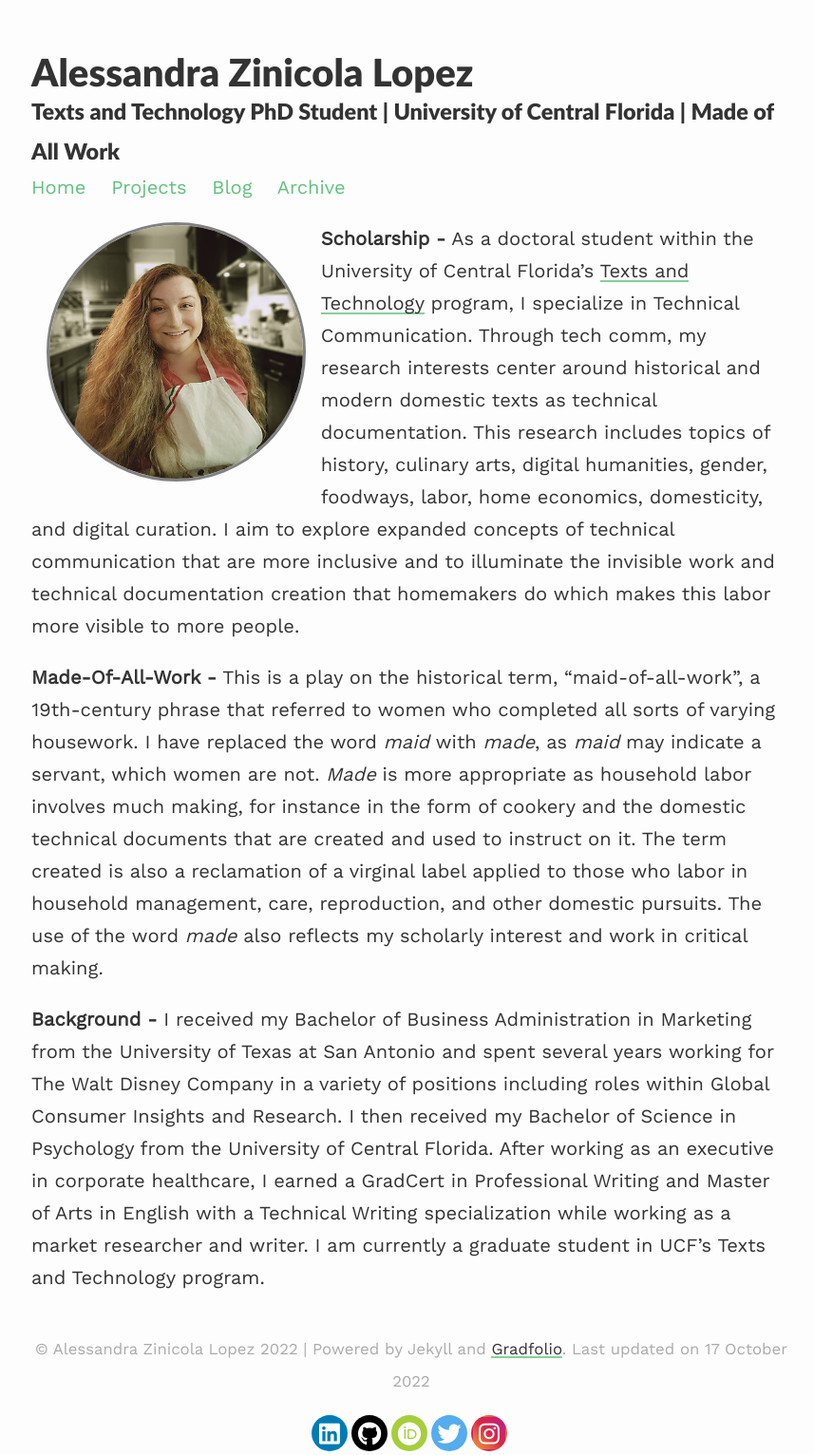
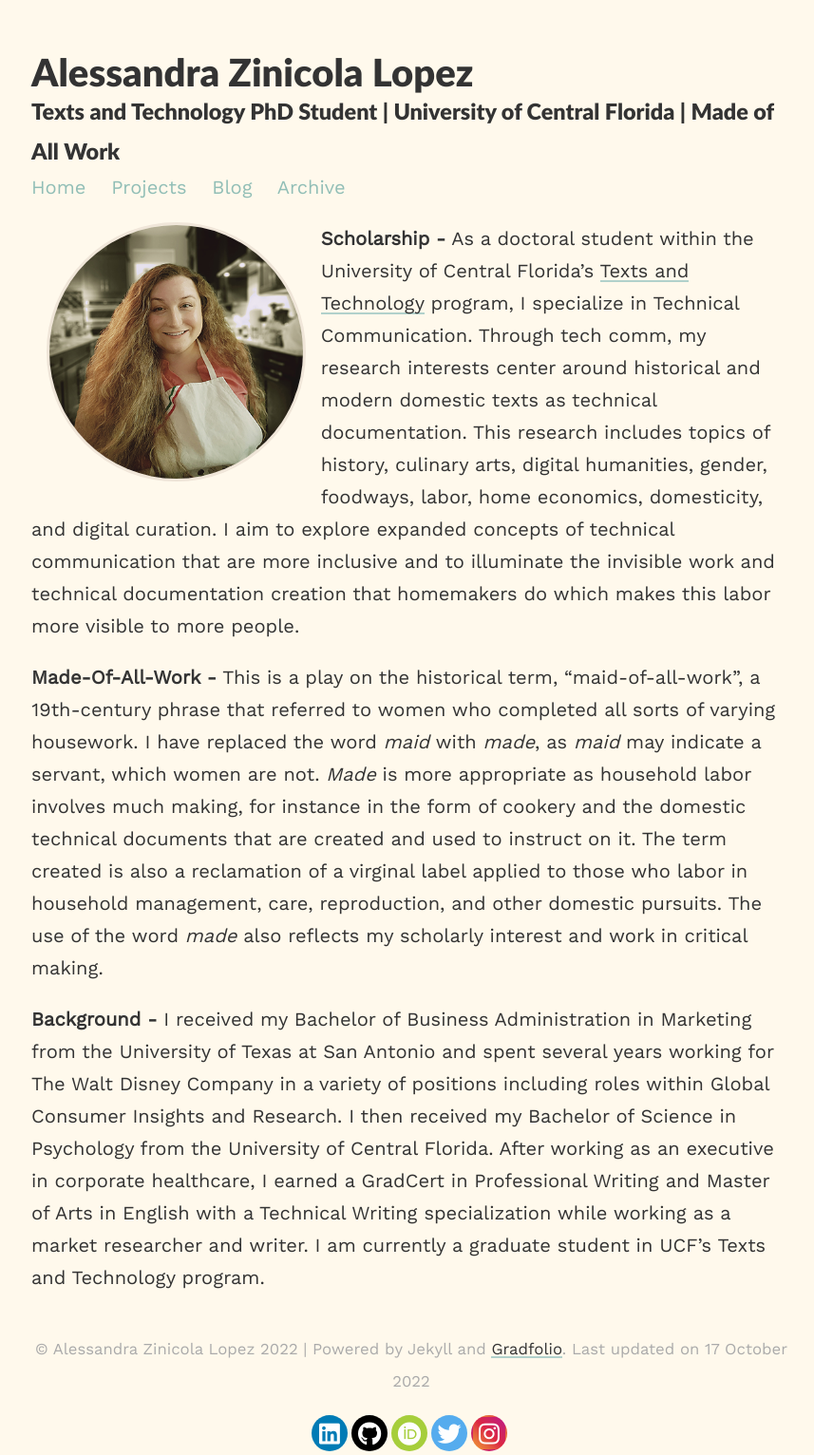
Before and after one commit to AnonyZin/AZLScholarlyWorkGradfolio, a Jekyll site: the page built from index.md, in a window 1280 px wide. Shown: the whole page at 95% size, without its empty margins (207-1064 px from the left). Built offline with Jekyll 4.4.1, drawn with Linux system fonts in a browser that asks for light colours; nearby versions of some CDN libraries.

Commit message:
color changes

```diff
--- a/assets/css/_sass/variables.scss
+++ b/assets/css/_sass/variables.scss
@@ -5,14 +5,14 @@ $small-font-size:  $base-font-size * 0.875;
 $base-line-height: 1.7;
 
 $spacing-unit:     30px;
-$light-gray: gray;
-$text-color:       #333;
-$background-color: #fdfdfd;
-$brand-color:      #60c17d;
+$light-gray: #F0E6D9;
+$text-color:       #333323;
+$background-color: #FFF9EC;
+$brand-color:      #91BEB6;
 
 // Color scheme for light
-$body-bg: #fdfdfd;
-$projectbox: #cfe6a4;
+$body-bg: #FFF9EC;
+$projectbox: #91BEB6;
 $text-color: #333;
 
 // Color scheme for dark modes
@@ -21,6 +21,6 @@ $projectbox-dark: lighten($body-bg-dark, 10%);
 $text-color-dark: #777;
 
 // Colour palette for project boxes
-$theme1: ("one",#388087),("two", #6FB3B8),("three",#BADFE7),("four",#C2EDCE),("five",#F6F6F2);
-$theme2: ("one",#E8DFE0),("two", #8D9B6A),("three",#8A9EA7),("four",#DAB692),("five",#8F5B34);
-$theme3: ("one",#78AAC3),("two", #C4DEED),("three",#97C8D6),("four",#EEAB74),("five",#F3CD86), ("six",#F5A280);
+$theme1: ("one",#388087),("two", #91BEB6),("three",#BADFE7),("four",#C2EDCE),("five",#F6F6F2);
+$theme2: ("one",#FFF9EC),("two", #91BEB6),("three",#8A9EA7),("four",#DAB692),("five",#8f6934);
+$theme3: ("one",#91BEB6),("two", #C4DEED),("three",#97C8D6),("four",#EEAB74),("five",#FFF9EC), ("six",#F5A280);
```
